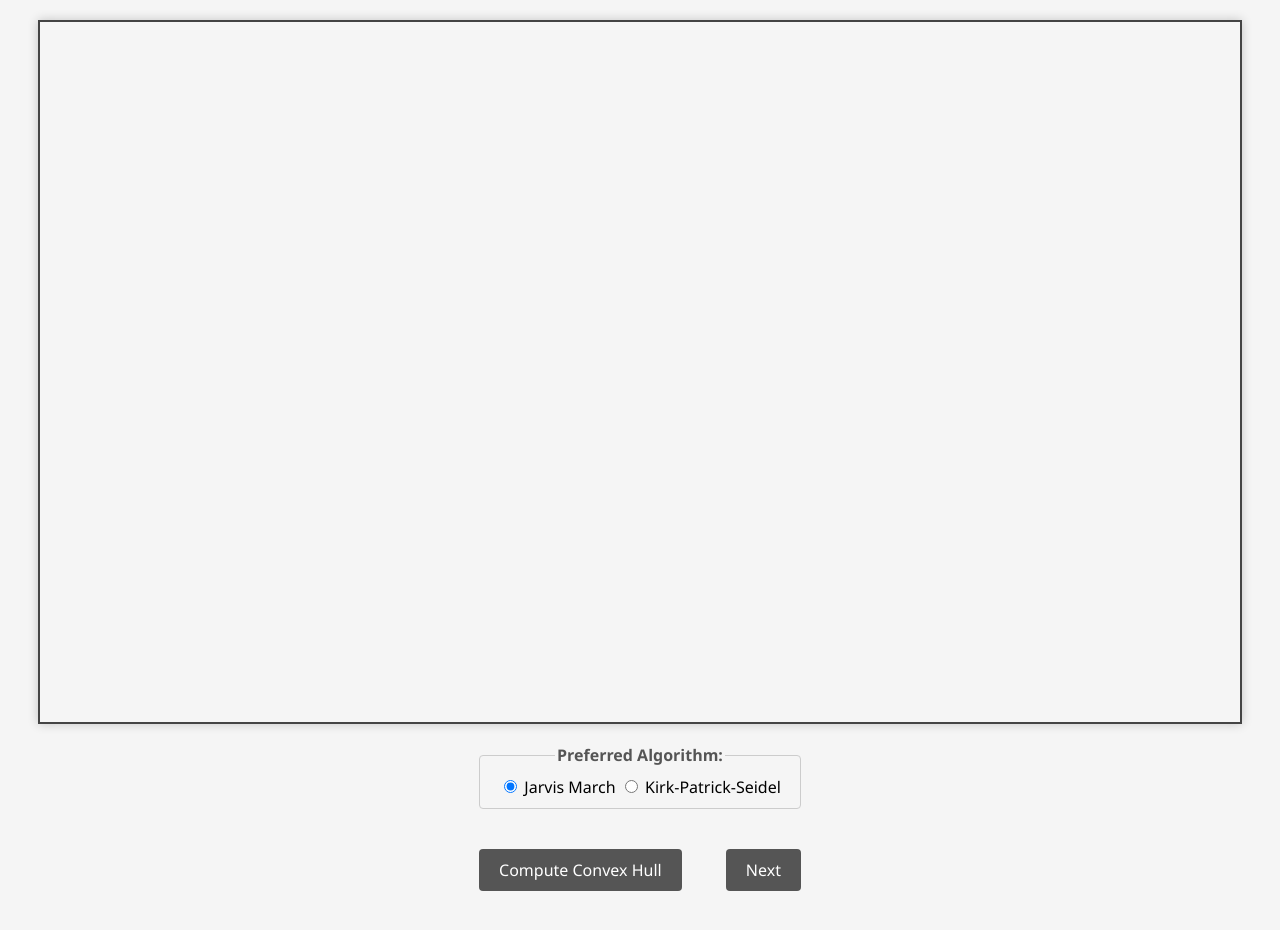
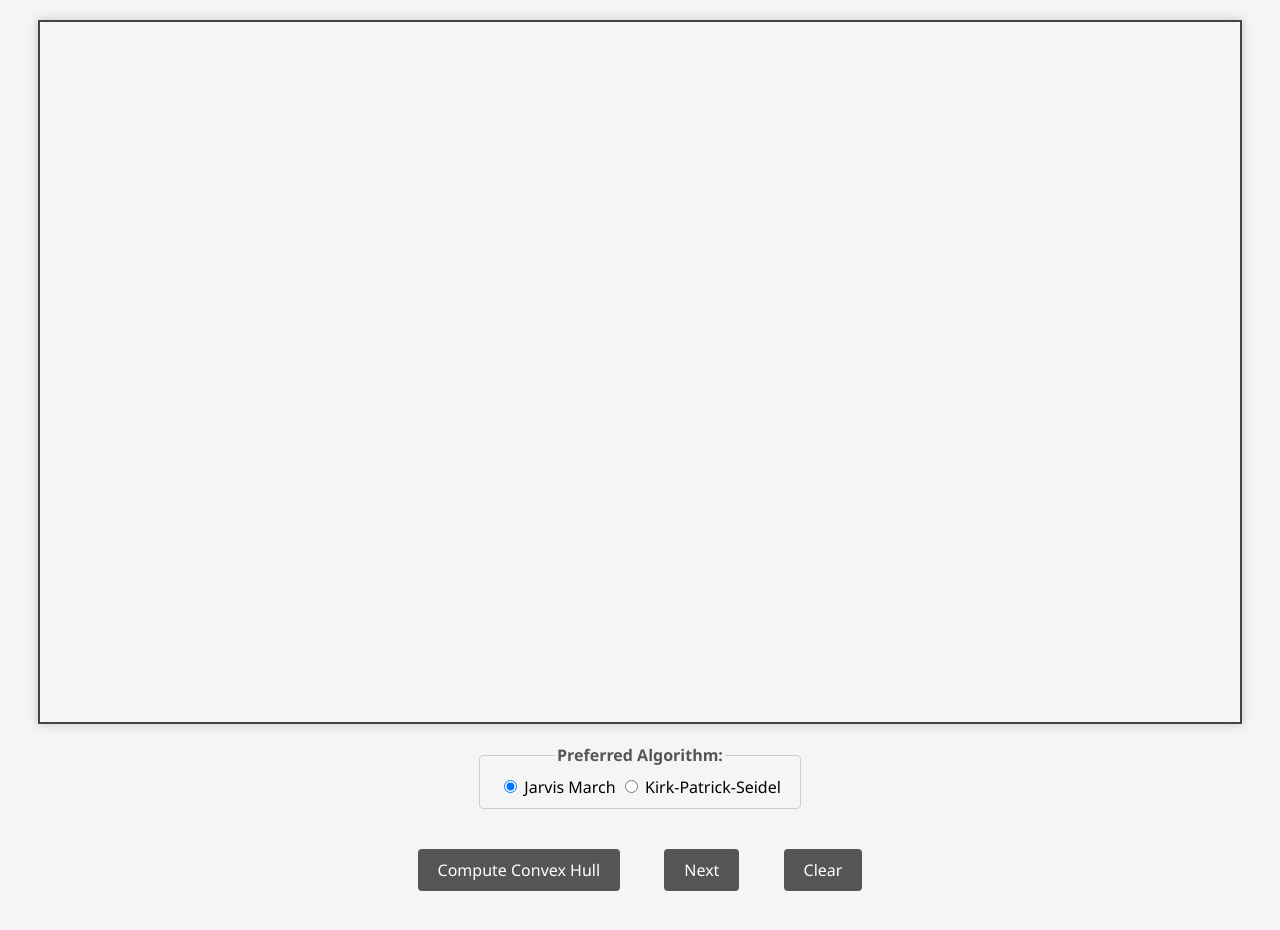
Before and after one commit to Ayush-Bhauwala/DAA-Assignment-1, a plain HTML site: page convex_hull.html in a window 1280 px wide. Drawn offline with nearby package versions, Linux system fonts and the light colour scheme.

Commit message:
Added clear button

```diff
--- a/convex_hull.html
+++ b/convex_hull.html
@@ -1,5 +1,6 @@
 <!DOCTYPE html>
 <html>
+
 <head>
   <title>Convex Hull Visualization</title>
   <style>
@@ -62,29 +63,17 @@
   <fieldset id="canvas2">
     <legend>Preferred Algorithm:</legend>
     <div>
-        <input
-          type="radio"
-          id="contactChoice1"
-          name="contact"
-          value="email"
-          checked
-          onclick="setJarvis()"
-        />
+      <input type="radio" id="contactChoice1" name="contact" value="email" checked onclick="setJarvis()" />
       <label for="contactChoice1">Jarvis March</label>
 
-        <input
-          type="radio"
-          id="contactChoice2"
-          name="contact"
-          value="phone"
-          onclick="setKPS()"
-        />
+      <input type="radio" id="contactChoice2" name="contact" value="phone" onclick="setKPS()" />
       <label for="contactChoice2">Kirk-Patrick-Seidel</label>
     </div>
   </fieldset>
 
-    <button onclick="hull_do()">Compute Convex Hull</button>
-    <button onclick="hull_do_step()" style="margin-left: 40px">Next</button>
+  <button id="bbutton" onclick="hull_do()">Compute Convex Hull</button>
+  <button id="bbutton" onclick="hull_do_step()" style="margin-left: 40px">Next</button>
+  <button onclick="hull_clear()" style="margin-left: 40px">Clear</button>
 
   <div id="coordinates"></div>
 
@@ -107,7 +96,7 @@
     ctx.scale(1, -1);
     ctx.translate(0, 0);
 
-      const points = [
+    let points = [
       //initial points
     ];
     canvas.addEventListener("click", drawPoint);
@@ -129,6 +118,7 @@
       ctx.fill();
 
       canvas.addEventListener("mousemove", function (event) {
+        console.log(points);
         for (let i = 0; i < points.length; i++) {
           ctx.shadowColor = "rgba(0, 0, 0, 0)";
           ctx.shadowBlur = 0;
@@ -737,6 +727,17 @@
         index = undefined; // Reset for next call
       }
     }
+
+    function hull_clear() {
+      const context = canvas.getContext('2d');
+      context.clearRect(0, 0, canvas.width, canvas.height);
+      points = [];
+      //clear the points
+      document.getElementById("coordinates").innerHTML = "";
+      index = undefined;
+    }
+
   </script>
 </body>
+
 </html>
```
Lines whose indentation alone changed are shown as unchanged.
